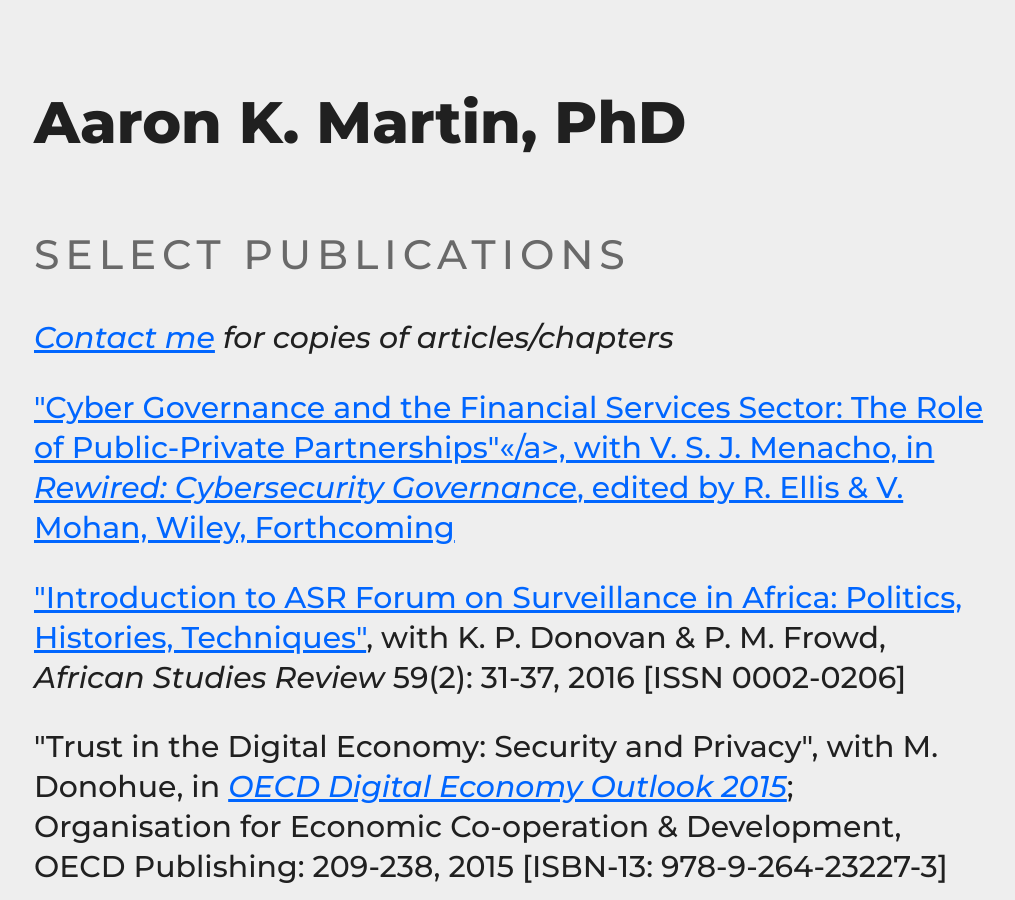
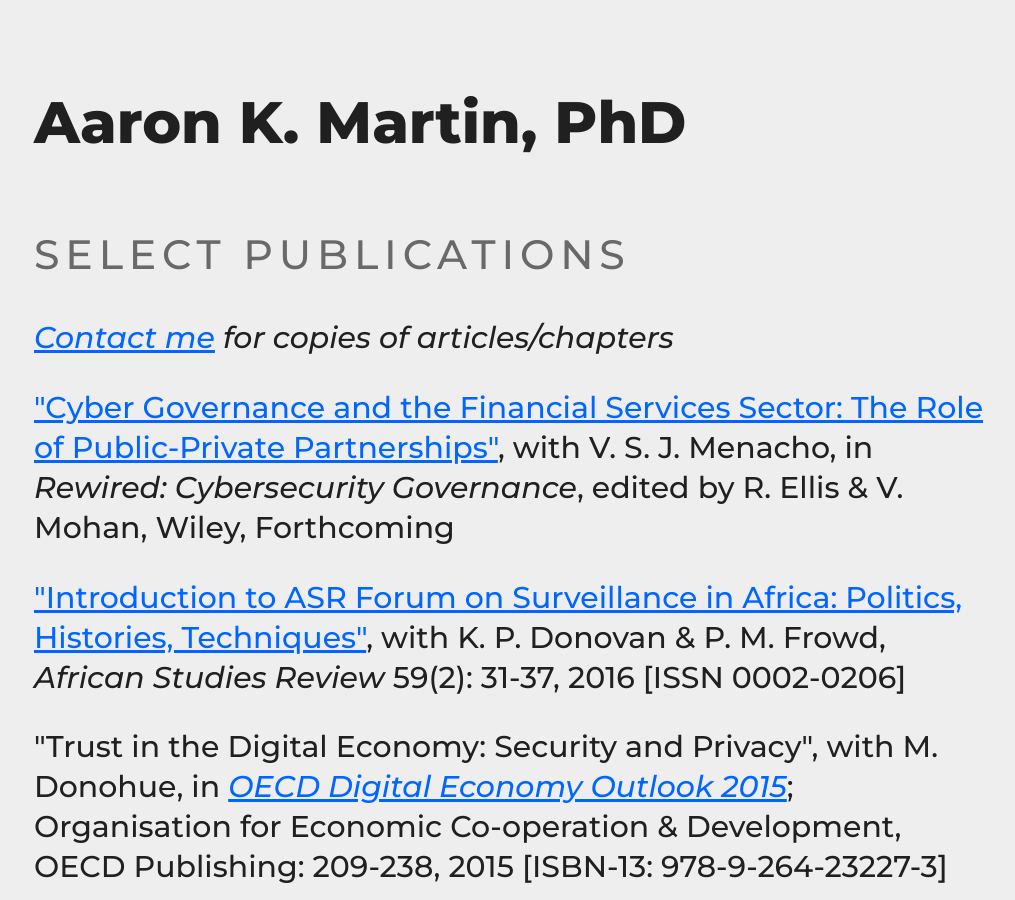
Before and after one commit to haroonalrasheed/641a, a Jekyll site: the page built from select-publications/index.md, in a window 1280 px wide and 900 px high. Shown: the whole window, without its empty margins (130-1145 px from the left). Built offline with Jekyll 4.4.1, drawn with Linux system fonts in a browser that asks for light colours.

```diff
--- a/select-publications/index.md
+++ b/select-publications/index.md
@@ -7,7 +7,7 @@ title: Select Publications
 
 _[Contact me](mailto:a.k.martin@alumni.lse.ac.uk) for copies of articles/chapters_
 
-<a href="https://doi.org/10.31235/osf.io/ybqgm" target="_blank">&quot;Cyber Governance and the Financial Services Sector: The Role of Public-Private Partnerships&quot;<</a>, with V. S. J. Menacho, in <i>Rewired: Cybersecurity Governance</i>, edited by R. Ellis & V. Mohan, Wiley, Forthcoming
+<a href="https://doi.org/10.31235/osf.io/ybqgm" target="_blank">&quot;Cyber Governance and the Financial Services Sector: The Role of Public-Private Partnerships&quot;</a>, with V. S. J. Menacho, in <i>Rewired: Cybersecurity Governance</i>, edited by R. Ellis & V. Mohan, Wiley, Forthcoming
 
 <a href="http://dx.doi.org/10.1017/asr.2016.35" target="_blank">&quot;Introduction to ASR Forum on Surveillance in Africa: Politics, Histories, Techniques&quot;</a>, with K. P. Donovan &amp; P. M. Frowd, <i>African Studies Review</i> 59(2): 31-37, 2016 [ISSN 0002-0206]
 
```
